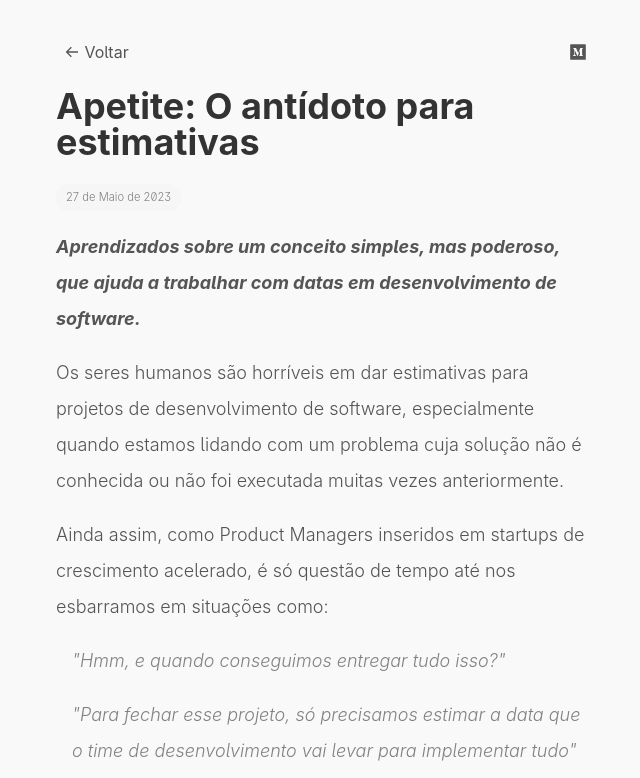
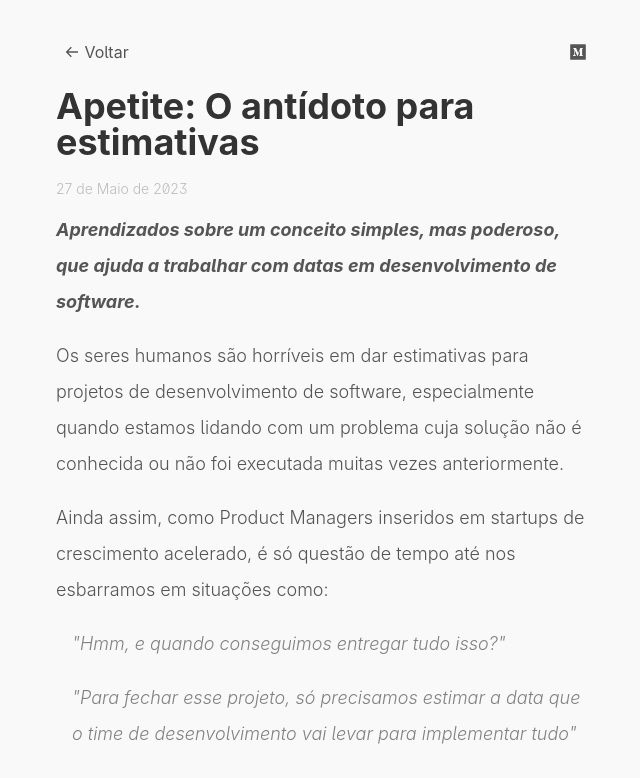
Before and after one commit to aamdias/portfolio, a React (Vite) app: page /artigos/apetite in a window 1280 px wide. Shown: the top 778 px of the page, without its empty margins (314-954 px from the left). Built offline with nearby package versions, Linux system fonts and the light colour scheme; a web font is replaced by a local one.

Commit message:
Remove classe desnecessária

```diff
--- a/src/index.scss
+++ b/src/index.scss
@@ -207,6 +207,15 @@ body {
   }
 }
 
+.article-author-and-date{
+  display: flex;
+  flex-direction: row;
+  align-items: center;
+  height: auto;
+  width: fit-content;
+  gap: 8px;
+}
+
 .update-date{
   display: block;
   line-height: 10px;
@@ -317,18 +326,6 @@ body {
   }
 }
 
-.date-tag{
-  margin-top: 8px;
-  margin-bottom: 8px;
-  background-color: $extra-light-gray;
-  color: $gray;
-  width: fit-content;
-  padding: 8px 10px;
-  border-radius: 12px;
-  font-size: 0.7rem;
-  line-height: 0.7rem;
-}
-
 .see-all-content-button{
   color: #4F4F4F;
   font-family: Inter;
--- a/src/mdx/apetite.mdx
+++ b/src/mdx/apetite.mdx
@@ -6,7 +6,7 @@ import auxImg2 from '/apetite-aux-img-2.png'
 
 # Apetite: O antídoto para estimativas
 
-<div className="date-tag"> 27 de Maio de 2023</div>
+<div className="update-date"> 27 de Maio de 2023</div>
 
 ___Aprendizados sobre um conceito simples, mas poderoso, que ajuda a trabalhar com datas em desenvolvimento de software.___
 
--- a/src/mdx/custo-oculto.mdx
+++ b/src/mdx/custo-oculto.mdx
@@ -6,7 +6,7 @@ import auxImg2 from '../../public/custo-oculto-aux-img-2.png';
 
 # O custo oculto que drena a produtividade
 
-<div className="date-tag"> 01 de Outubro de 2023</div>
+<div className="update-date"> 01 de Outubro de 2023</div>
 
 ___Cuidados para evitar acumular software que gera pouco valor e custa caro para manter___
 
--- a/src/mdx/front-end-para-pms.mdx
+++ b/src/mdx/front-end-para-pms.mdx
@@ -6,6 +6,8 @@ import auxImg3 from '/front-end-para-pms-aux-img-3.png'
 <div className="post-layout">
 
 # Front-End para Product Managers
+
+<div className="update-date"> 15 de Novembro de 2023</div>
 
 **Guia sobre os principais conceitos e problemas que o Front se dispõe a resolver para Product Managers**
 
--- a/src/mdx/prove-seu-valor-como-pm.mdx
+++ b/src/mdx/prove-seu-valor-como-pm.mdx
@@ -1,10 +1,11 @@
 import thumb from '/prove-seu-valor-thumbnail.png'
+import profilePic from '/new-profile-pic.png'
 
 <div className = "post-layout" >
 
 # Prove seu valor como Product Manager
 
-<div className="date-tag"> 02 de Abril de 2023</div>
+<div className="update-date"> 02 de Abril de 2023</div>
 
 ___Após contribuir com um crescimento de 30x da Trybe, compartilhei os 4 principais aprendizados que tive sobre como provar seu valor como PM___
 
--- a/src/pages/ArticlePage/index.tsx
+++ b/src/pages/ArticlePage/index.tsx
@@ -6,7 +6,6 @@ import { AiFillMediumSquare } from 'react-icons/ai';
 import articlesData from '../../data/articles.json';
 import { BiArrowBack } from 'react-icons/bi';
 import { FaCircleArrowRight } from "react-icons/fa6";
-
 
 export default function ArticlePage () {
     const { slug } = useParams<{ slug: string }>();
@@ -22,6 +21,7 @@ export default function ArticlePage () {
     return(
         <div className = "article-page">
             <div className="article-top-navigation">
+
                 <Link
                     to="/"
                     className="back-home-button"
--- a/src/pages/Bookmarks/index.tsx
+++ b/src/pages/Bookmarks/index.tsx
@@ -27,6 +27,7 @@ export default function BookmarksPage () {
     return(
         <div className = "bookmarks-page">
             <div className="bookmarks-top-navigation">
+
                 <Link
                     to="/conteudos"
                     className="back-home-button"
```
